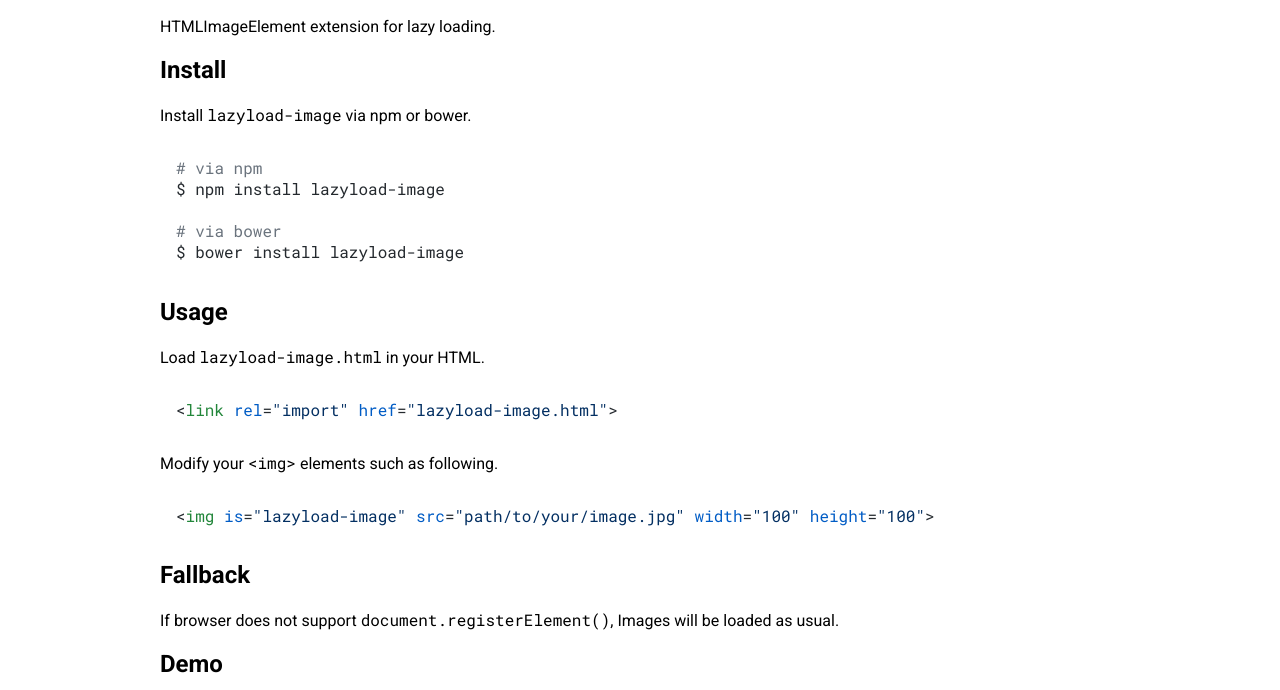
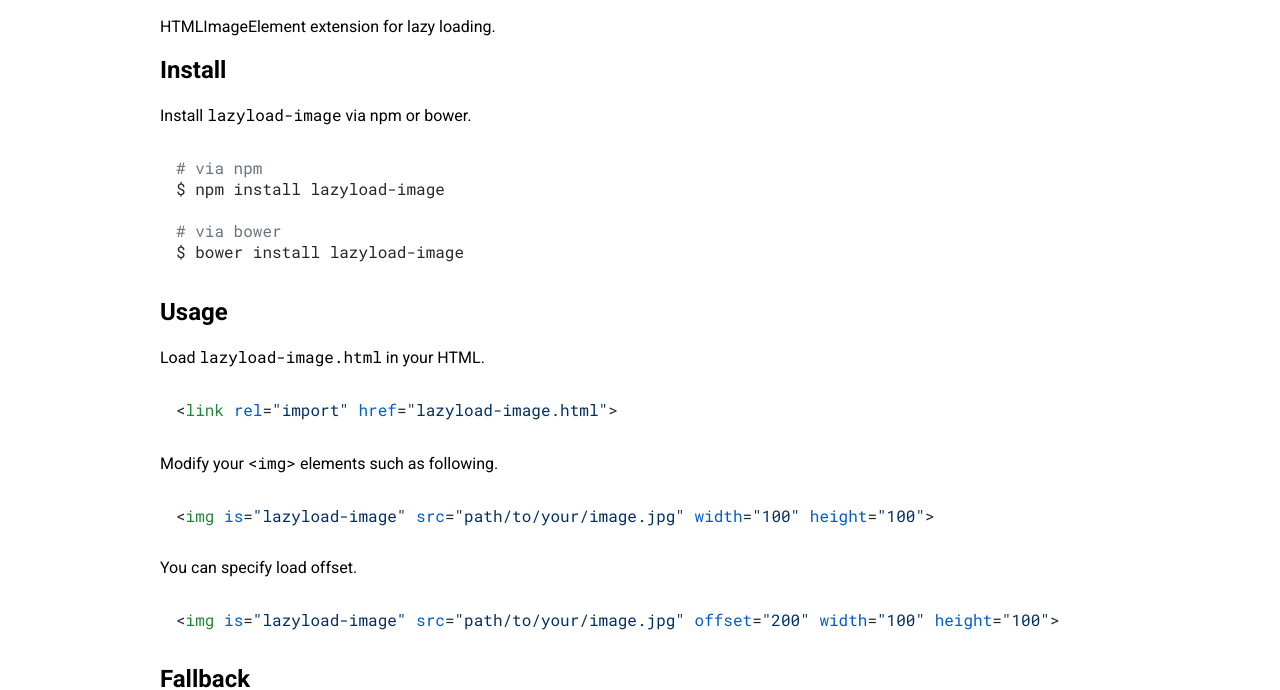
Before and after one commit to 1000ch/lazyload-image, a website: page index.html in a window 1280 px wide. Shown: the part 114-804 px from the top of the page. Drawn offline with nearby package versions, Linux system fonts and the light colour scheme.

Commit message:
offset option again
rootMargin is option for IntersectionObserver values are same as margin for css
if you set `200px`, callback fires 200px before img tag appears on viewport
like previous version of this modules does.

```diff
--- a/index.html
+++ b/index.html
@@ -44,31 +44,33 @@
       <pre><code class="html">&lt;link rel="import" href="lazyload-image.html"&gt;</code></pre>
       <p>Modify your <code class="html">&lt;img&gt;</code> elements such as following.</p>
       <pre><code class="html">&lt;img is="lazyload-image" src="path/to/your/image.jpg" width="100" height="100"&gt;</code></pre>
+      <p>You can specify load offset.</p>
+      <pre><code class="html">&lt;img is="lazyload-image" src="path/to/your/image.jpg" offset="200" width="100" height="100"&gt;</code></pre>
       <h2>Fallback</h2>
       <p>If browser does not support <code class="javascript">document.registerElement()</code>, Images will be loaded as usual.</p>
       <h2>Demo</h2>
       <p>Recommend you to open <strong>DevTools's Elements tab</strong> to see behavior of <code class="html">&lt;lazyload-image&gt;</code>.</p>
       <div class="image-container">
-        <img is="lazyload-image" src="assets/img/1.jpg" width="100%">
-        <img is="lazyload-image" src="assets/img/2.jpg" width="100%">
-        <img is="lazyload-image" src="assets/img/3.jpg" width="100%">
-        <img is="lazyload-image" src="assets/img/4.jpg" width="100%">
-        <img is="lazyload-image" src="assets/img/5.jpg" width="100%">
-        <img is="lazyload-image" src="assets/img/6.jpg" width="100%">
-        <img is="lazyload-image" src="assets/img/7.jpg" width="100%">
-        <img is="lazyload-image" src="assets/img/8.jpg" width="100%">
-        <img is="lazyload-image" src="assets/img/9.jpg" width="100%">
-        <img is="lazyload-image" src="assets/img/10.jpg" width="100%">
-        <img is="lazyload-image" src="assets/img/11.jpg" width="100%">
-        <img is="lazyload-image" src="assets/img/12.jpg" width="100%">
-        <img is="lazyload-image" src="assets/img/13.jpg" width="100%">
-        <img is="lazyload-image" src="assets/img/14.jpg" width="100%">
-        <img is="lazyload-image" src="assets/img/15.jpg" width="100%">
-        <img is="lazyload-image" src="assets/img/16.jpg" width="100%">
-        <img is="lazyload-image" src="assets/img/17.jpg" width="100%">
-        <img is="lazyload-image" src="assets/img/18.jpg" width="100%">
-        <img is="lazyload-image" src="assets/img/19.jpg" width="100%">
-        <img is="lazyload-image" src="assets/img/20.jpg" width="100%">
+        <img is="lazyload-image" offset="200" src="assets/img/1.jpg" width="100%">
+        <img is="lazyload-image" offset="200" src="assets/img/2.jpg" width="100%">
+        <img is="lazyload-image" offset="200" src="assets/img/3.jpg" width="100%">
+        <img is="lazyload-image" offset="200" src="assets/img/4.jpg" width="100%">
+        <img is="lazyload-image" offset="200" src="assets/img/5.jpg" width="100%">
+        <img is="lazyload-image" offset="200" src="assets/img/6.jpg" width="100%">
+        <img is="lazyload-image" offset="200" src="assets/img/7.jpg" width="100%">
+        <img is="lazyload-image" offset="200" src="assets/img/8.jpg" width="100%">
+        <img is="lazyload-image" offset="200" src="assets/img/9.jpg" width="100%">
+        <img is="lazyload-image" offset="200" src="assets/img/10.jpg" width="100%">
+        <img is="lazyload-image" offset="200" src="assets/img/11.jpg" width="100%">
+        <img is="lazyload-image" offset="200" src="assets/img/12.jpg" width="100%">
+        <img is="lazyload-image" offset="200" src="assets/img/13.jpg" width="100%">
+        <img is="lazyload-image" offset="200" src="assets/img/14.jpg" width="100%">
+        <img is="lazyload-image" offset="200" src="assets/img/15.jpg" width="100%">
+        <img is="lazyload-image" offset="200" src="assets/img/16.jpg" width="100%">
+        <img is="lazyload-image" offset="200" src="assets/img/17.jpg" width="100%">
+        <img is="lazyload-image" offset="200" src="assets/img/18.jpg" width="100%">
+        <img is="lazyload-image" offset="200" src="assets/img/19.jpg" width="100%">
+        <img is="lazyload-image" offset="200" src="assets/img/20.jpg" width="100%">
       </div>
     </div>
     <a href="https://github.com/1000ch/lazyload-image" class="github-corner"><svg width="80" height="80" viewbox="0 0 250 250" style="fill:#151513; color:#fff; position: absolute; top: 0; border: 0; right: 0;"><path d="M0,0 L115,115 L130,115 L142,142 L250,250 L250,0 Z"></path><path d="M128.3,109.0 C113.8,99.7 119.0,89.6 119.0,89.6 C122.0,82.7 120.5,78.6 120.5,78.6 C119.2,72.0 123.4,76.3 123.4,76.3 C127.3,80.9 125.5,87.3 125.5,87.3 C122.9,97.6 130.6,101.9 134.4,103.2" fill="currentColor" style="transform-origin: 130px 106px;" class="octo-arm"></path><path d="M115.0,115.0 C114.9,115.1 118.7,116.5 119.8,115.4 L133.7,101.6 C136.9,99.2 139.9,98.4 142.2,98.6 C133.8,88.0 127.5,74.4 143.8,58.0 C148.5,53.4 154.0,51.2 159.7,51.0 C160.3,49.4 163.2,43.6 171.4,40.1 C171.4,40.1 176.1,42.5 178.8,56.2 C183.1,58.6 187.2,61.8 190.9,65.4 C194.5,69.0 197.7,73.2 200.1,77.6 C213.8,80.2 216.3,84.9 216.3,84.9 C212.7,93.1 206.9,96.0 205.4,96.6 C205.1,102.4 203.0,107.8 198.3,112.5 C181.9,128.9 168.3,122.5 157.7,114.1 C157.9,116.9 156.7,120.9 152.7,124.9 L141.0,136.5 C139.8,137.7 141.6,141.9 141.8,141.8 Z" fill="currentColor" class="octo-body"></path></svg></a><style>.github-corner:hover .octo-arm{animation:octocat-wave 560ms ease-in-out}@keyframes octocat-wave{0%,100%{transform:rotate(0)}20%,60%{transform:rotate(-25deg)}40%,80%{transform:rotate(10deg)}}@media (max-width:500px){.github-corner:hover .octo-arm{animation:none}.github-corner .octo-arm{animation:octocat-wave 560ms ease-in-out}}</style>
```
Also changed, not shown: lazyload-image.html (+5 -1 lines), readme.md.
